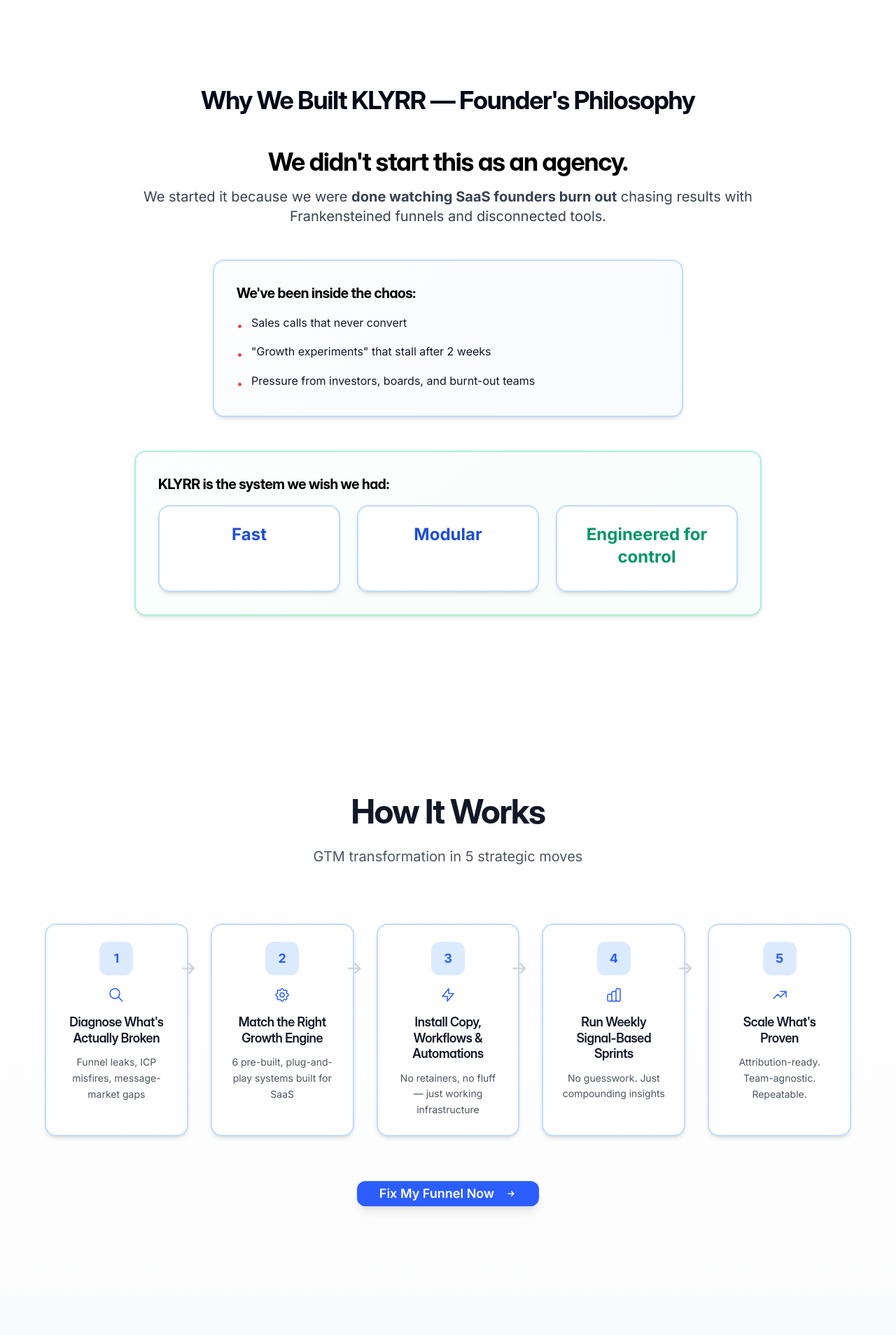
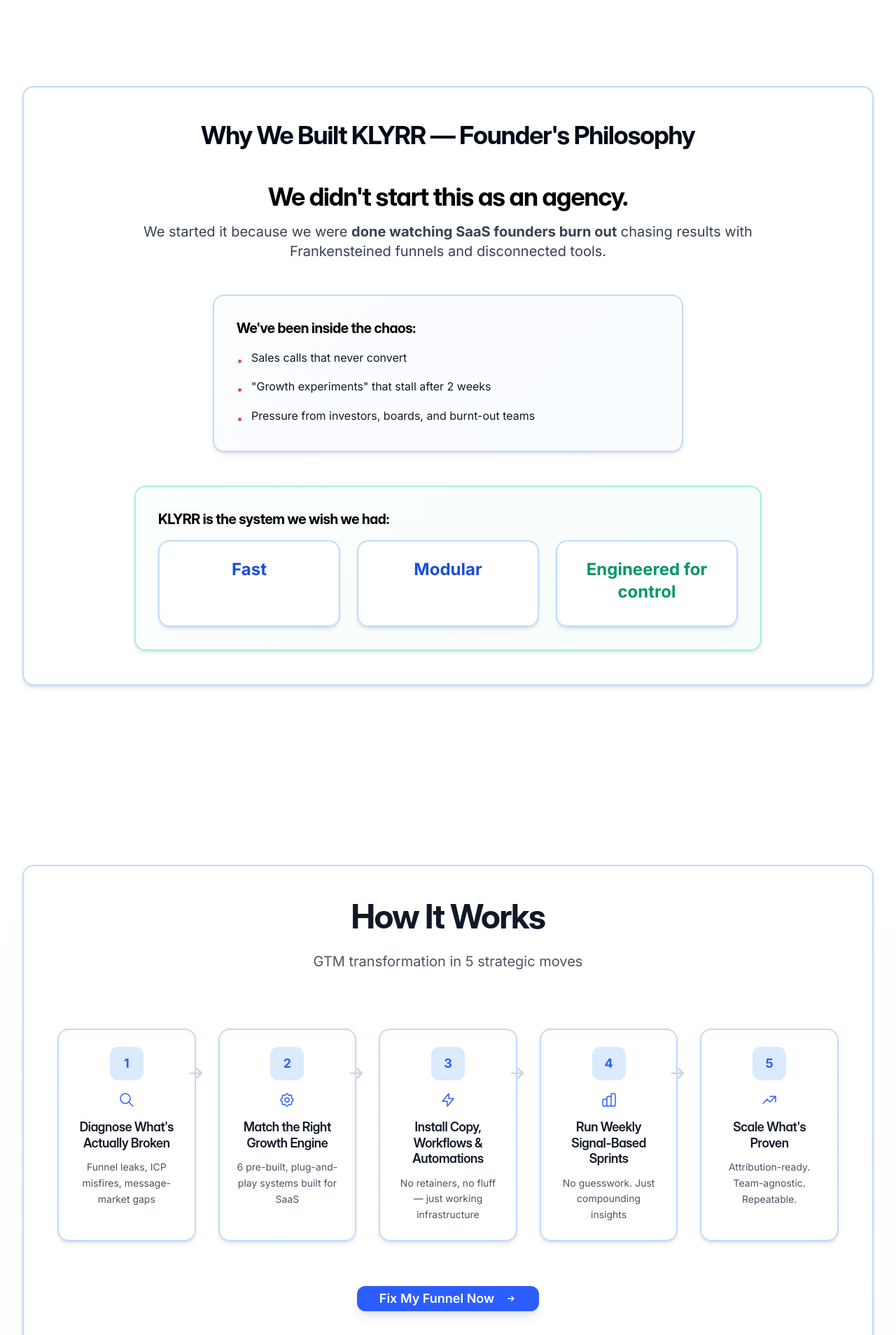
Before and after one commit to gautamgautam6a/klyrr, a React (Vite) app: page / in a window 1280 px wide. Shown: the part 6820-8728 px from the top of the page at 70% size. Built offline with nearby package versions, Linux system fonts and the light colour scheme; a web font is replaced by a local one.

Commit message:
anuhav-fixes3

```diff
--- a/src/components/HowItWorks.tsx
+++ b/src/components/HowItWorks.tsx
@@ -58,8 +58,8 @@
 
   return (
     <section className="py-20 lg:py-32 bg-gradient-to-b from-white to-gray-50/50">
-      <div className="container mx-auto px-4 sm:px-6 lg:px-8">
-        <div className="max-w-6xl mx-auto">
+      <div className="container mx-auto">
+        <div className="bg-white rounded-2xl shadow-md hover:shadow-lg transition-shadow duration-300 p-6 md:p-12 max-w-7xl mx-auto border-2 border-blue-200">
           {/* Header */}
           <div className="text-center mb-16 lg:mb-20">
             <h2 className="text-4xl lg:text-5xl font-bold text-gray-900 mb-6 leading-tight">
--- a/src/components/Philosophy.tsx
+++ b/src/components/Philosophy.tsx
@@ -9,7 +9,8 @@
 const Philosophy: React.FC = () => {
   return (
     <section id="about" className="section-padding bg-white">
-      <div className="container">
+      <div className="container mx-auto">
+        <div className="bg-white rounded-2xl shadow-md hover:shadow-lg transition-shadow duration-300 p-6 md:p-12 max-w-7xl mx-auto border-2 border-blue-200">
           <div className="max-w-4xl mx-auto">
             <HeaderSection>
               Why We Built KLYRR — Founder's Philosophy
@@ -59,6 +60,7 @@
             </div>
           </div>
         </div>
+      </div>
     </section>
   )
 }
--- a/src/components/PricingTeaser.tsx
+++ b/src/components/PricingTeaser.tsx
@@ -105,8 +105,8 @@
 
   return (
     <section id="pricing" className="section-padding bg-gray-50">
-      <div className="container relative z-10">
-        <div className="max-w-6xl mx-auto">
+      <div className="container mx-auto">
+        <div className="bg-white rounded-2xl shadow-md hover:shadow-lg transition-shadow duration-300 p-6 md:p-12 max-w-7xl mx-auto border-2 border-blue-200">
           {/* Section Header */}
           <div className="text-center mb-16">
             <HeaderSection>
```
Lines whose indentation alone changed are shown as unchanged.
